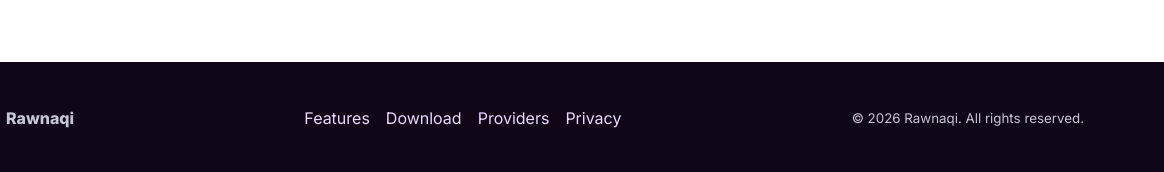
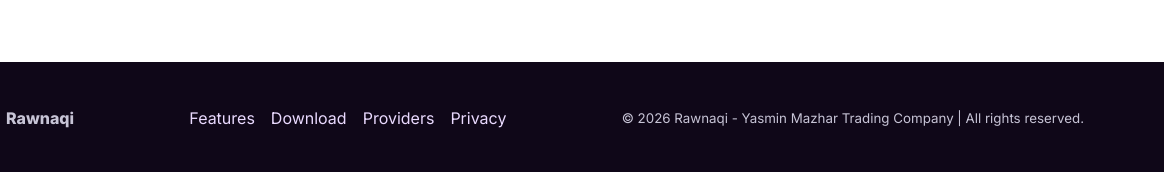
Before and after one commit to MuhammedZakria/rawnaqiHtmlLanding, a plain HTML site: page index.html in a window 1280 px wide. Shown: the part 1658-1830 px from the top of the page, 116-1280 px from the left. Drawn offline with Linux system fonts and the light colour scheme.

```diff
--- a/index.html
+++ b/index.html
@@ -192,7 +192,7 @@
         <a href="#provider" data-i18n="nav_providers_short">Providers</a>
         <a href="rawnaqi_privacy_policy_bilingual_html.html" data-i18n="nav_privacy">Privacy</a>
       </div>
-      <small>&copy; <span id="year"></span> <span data-i18n="brand">Rawnaqi</span>. <span data-i18n="rights">All rights reserved.</span></small>
+      <small>&copy; <span id="year"></span> <span data-i18n="brand">Rawnaqi</span> - <span data-i18n="rights">All rights reserved.</span></small>
     </div>
   </footer>
 
@@ -226,7 +226,7 @@
         prov_text: "Join Rawnaqi to reach more customers, manage appointments, and grow your business.",
         prov_register: "Register as Provider",
         prov_login: "Provider Login",
-        rights: "All rights reserved."
+        rights: "Yasmin Mazhar Trading Company | All rights reserved."
       },
       ar: {
         brand: "رونقي",
@@ -255,7 +255,7 @@
         prov_text: "انضمي إلى رونقي للوصول إلى مزيد من العميلات، وإدارة المواعيد، وتنمية أعمالك.",
         prov_register: "سجّل كمقدم خدمة",
         prov_login: "تسجيل دخول مقدم الخدمة",
-        rights: "جميع الحقوق محفوظة."
+        rights: "مؤسسة الياسمين المزهر للتجارة | جميع الحقوق محفوظة."
       }
     };
 
```
